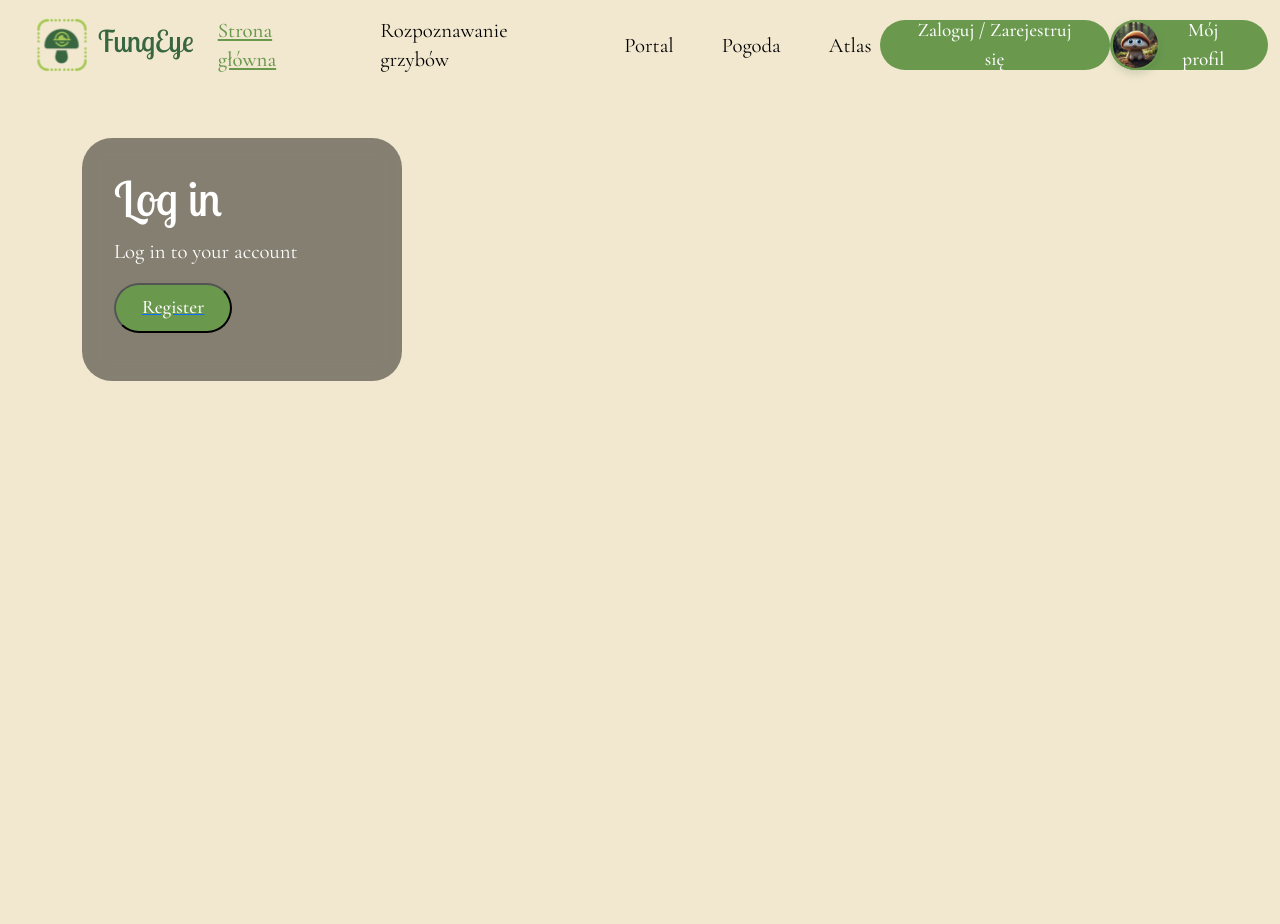
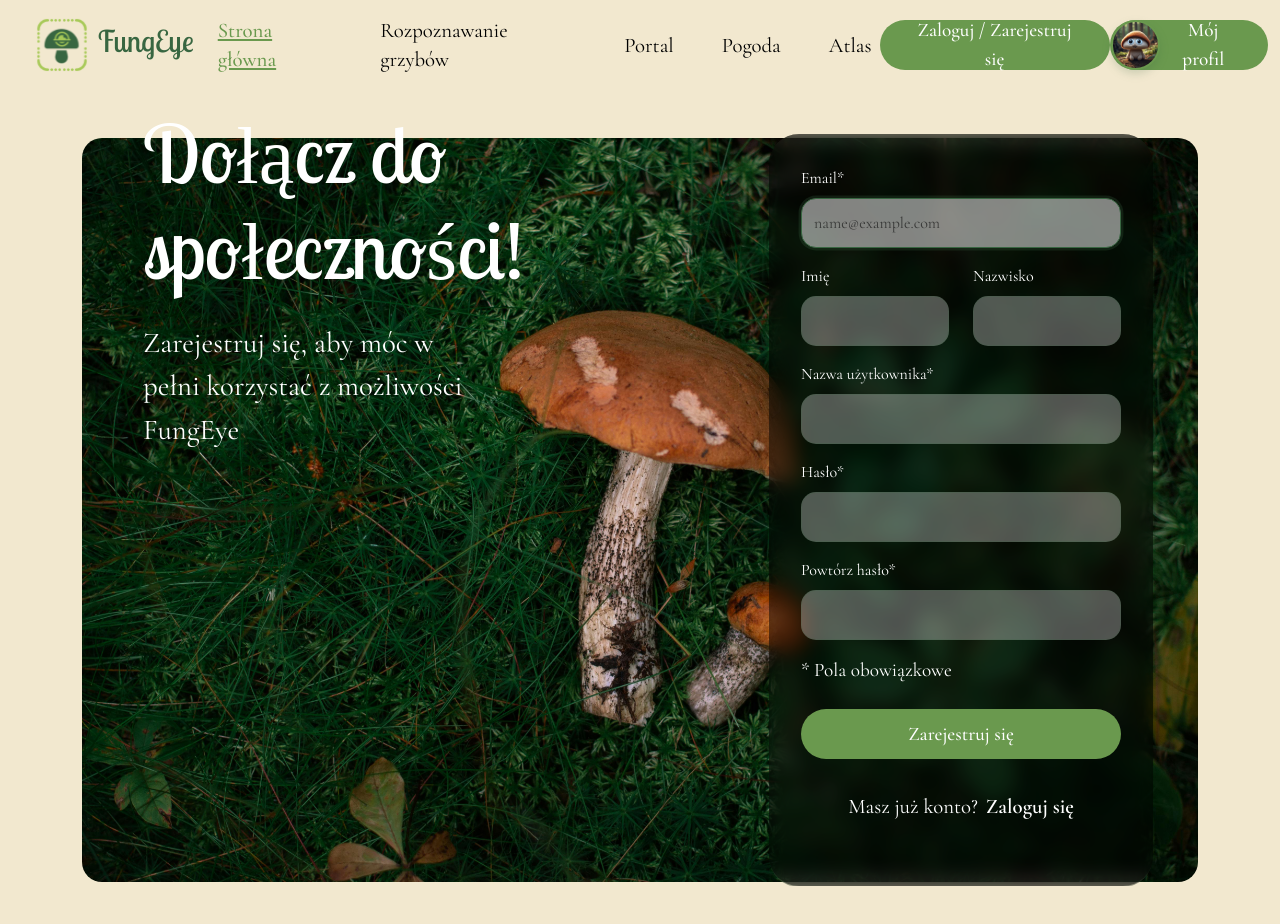
Before and after one commit to Bakkonrad/FungEye, a Vue app in the folder FungEyeApp/: page /register in a window 1280 px wide. Shown: the top 924 px of the page. Before the commit the page ends 808 px from the top, so only its background shows below. Built offline with nearby package versions, Linux system fonts and the light colour scheme.

Commit message:
register view done without validation

```diff
--- a/FungEyeApp/src/views/LogInView.vue
+++ b/FungEyeApp/src/views/LogInView.vue
@@ -9,6 +9,7 @@
         <div class="mb-3">
           <label for="exampleFormControlInput1" class="form-label">Email</label>
           <input
+            autofocus
             type="email"
             class="form-control"
             id="exampleFormControlInput1"
@@ -48,7 +49,7 @@ export default {
 };
 </script>
 
-<style>
+<style scoped>
 .container {
   margin-top: 3em;
   display: flex;
@@ -67,7 +68,6 @@ export default {
   position: absolute;
   height: auto;
 
-  position: absolute;
   width: 25vw;
 
   background: rgba(0, 0, 0, 0.45);
--- a/FungEyeApp/src/views/RegisterView.vue
+++ b/FungEyeApp/src/views/RegisterView.vue
@@ -1,20 +1,102 @@
 <template>
   <Navbar></Navbar>
   <div class="container">
-        <div class="log-in-bg">
-        <div class="log-in-content">
-            <h1>Log in</h1>
-            <p>Log in to your account</p>
-            <router-link to="/register">
-            <button class="fungeye-default-button">Register</button>
-            </router-link>
+    <img
+      class="register-bg"
+      src="../assets/images/backgrounds/register-bg.jpg"
+    />
+    <div class="content">
+      <div class="join-text">
+        <h1>Dołącz do społeczności!</h1>
+        <p id="join-p">Zarejestruj się, aby móc w pełni korzystać z możliwości FungEye</p>
+      </div>
+      <div class="form-content">
+        <form>
+          <div class="mb-3">
+            <label for="exampleFormControlInput1" class="form-label"
+              >Email*</label
+            >
+            <input
+              autofocus
+              type="email"
+              class="form-control"
+              id="exampleFormControlInput1"
+              placeholder="name@example.com"
+            />
+          </div>
+          <div class="row mb-3">
+            <div class="col">
+                <label for="exampleFormControlInput1" class="form-label"
+                  >Imię</label
+                >
+                <input
+                  autofocus
+                  type="text"
+                  class="form-control"
+                  id="exampleFormControlInput1"
+                />
+            </div>
+            <div class="col">
+                <label for="exampleFormControlInput1" class="form-label"
+                  >Nazwisko</label
+                >
+                <input
+                  autofocus
+                  type="text"
+                  class="form-control"
+                  id="exampleFormControlInput1"
+                />
+            </div>
+          </div>
+          <div class="mb-3">
+            <label for="exampleFormControlInput1" class="form-label"
+                  >Nazwa użytkownika*</label
+                >
+                <input
+                  autofocus
+                  type="text"
+                  class="form-control"
+                  id="exampleFormControlInput1"
+                />
+          </div>
+          <div class="mb-3">
+            <label for="exampleInputPassword1" class="form-label">Hasło*</label>
+            <input
+              type="password"
+              class="form-control"
+              id="exampleInputPassword1"
+            />
+          </div>
+          <div class="mb-3">
+            <label for="exampleInputPassword1" class="form-label">Powtórz hasło*</label>
+            <input
+              type="password"
+              class="form-control"
+              id="exampleInputPassword1"
+            />
+          </div>
+        <div id="requiredFields" class="form-text">* Pola obowiązkowe</div>
+
+          <button
+            type="submit"
+            class="btn fungeye-default-button submitFormButton"
+          >
+            Zarejestruj się
+          </button>
+        </form>
+        <span id="registerLink">
+          <p>Masz już konto?</p>
+          <RouterLink to="/log-in" class="router-registerLink"
+            ><p><b>Zaloguj się</b></p></RouterLink
+          >
+        </span>
       </div>
     </div>
   </div>
 </template>
 
 <script>
-import Navbar from '@/components/Navbar.vue';
+import Navbar from "@/components/Navbar.vue";
 
 export default {
   name: "LogInView",
@@ -23,3 +105,93 @@ export default {
   },
 };
 </script>
+
+<style scoped>
+.container {
+  margin-top: 3em;
+  display: flex;
+  justify-content: center;
+  align-items: center;
+  position: relative;
+}
+
+.register-bg {
+  width: 100%;
+  height: auto;
+  border-radius: 20px;
+}
+
+.content {
+  position: absolute;
+  display: flex;
+  flex-direction: row;
+  justify-content: space-between;
+  align-items: center;
+  color: white;
+  width: 90%;
+  height: 95%;
+}
+
+.join-text {
+  position: relative;
+  display: flex;
+  flex-direction: column;
+  justify-content: flex-start;
+  color: white;
+  width: 30vw;
+  padding: 2em 2em 30em 1em;
+}
+
+h1 {
+  font-size: 5em;
+  padding-bottom: 0.2em;
+}
+
+#join-p {
+    font-size: 1.8em;
+}
+
+p {
+  font-size: 1.3em;
+}
+
+#requiredFields {
+  font-size: 1.2em;
+  color: white;
+  padding-bottom: 0.3em;
+}
+
+.form-content {
+  position: relative;
+
+  width: 30vw;
+  height: auto;
+
+  background: rgba(0, 0, 0, 0.45);
+  backdrop-filter: blur(9.5px);
+  border-radius: 30px;
+
+  display: flex;
+  flex-direction: column;
+  justify-content: flex-start;
+  padding: 2em 2em 3em 2em;
+}
+
+#registerLink {
+  color: white;
+  display: flex;
+  justify-content: center;
+  gap: 0.5em;
+  margin-top: 2em;
+}
+
+.router-registerLink {
+  color: white;
+  text-decoration: none;
+}
+
+.router-registerLink:hover {
+  color: var(--light-green);
+  text-decoration: underline;
+}
+</style>
```
Also changed, not shown: FungEyeApp/src/assets/images/backgrounds/register-bg.jpg (renamed from FungEyeApp/src/assets/images/backgrounds/pexels-nataly-grb-3027689-6168302.jpg). Lines whose indentation alone changed are shown as unchanged.
